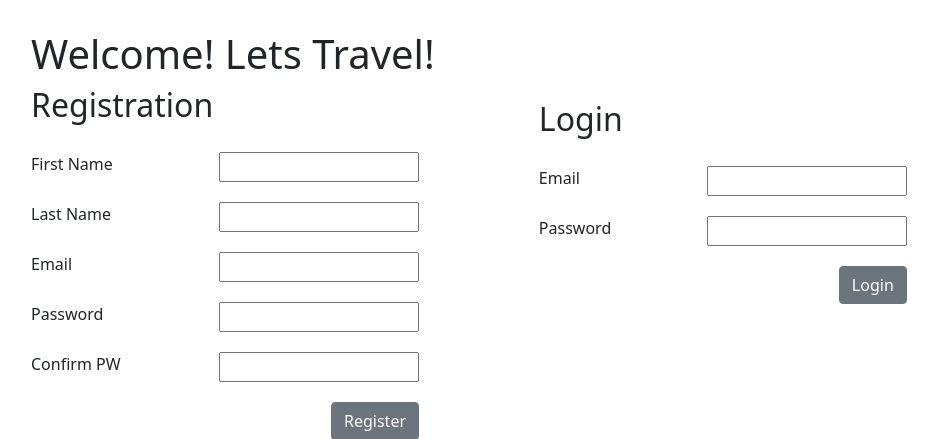
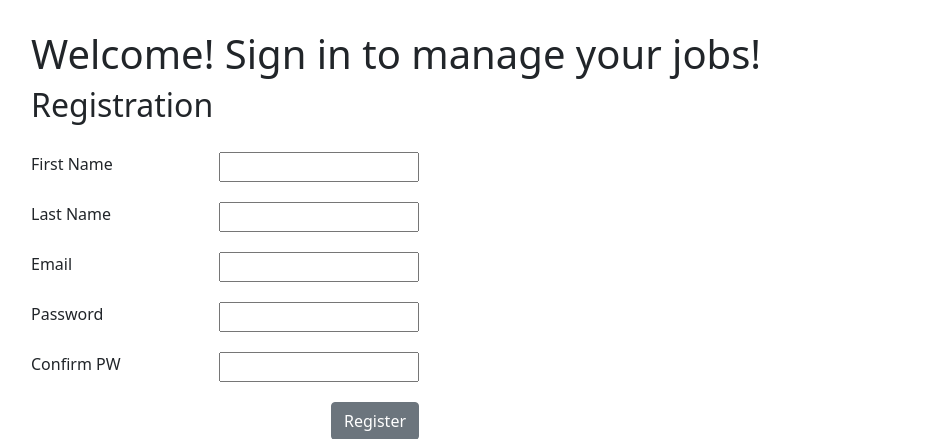
Before and after one commit to RDixonCodes/handy_helper, a Django app: page / in a window 1280 px wide. Shown: the top 439 px of the page, without its empty margins (69-1007 px from the left). Run offline with Django 3.2, Linux system fonts and the light colour scheme.

Commit message:
Update login.html

```diff
--- a/helper_app/templates/login.html
+++ b/helper_app/templates/login.html
@@ -17,7 +17,7 @@
   </head>
   <body>
     <div id="register">
-      <h1>Welcome! Lets Travel!</h1>
+      <h1>Welcome! Sign in to manage your jobs!</h1>
       <h2>Registration</h2>
       <form action="user/create" method="POST">
         {% csrf_token %} {% if messages %}
```
